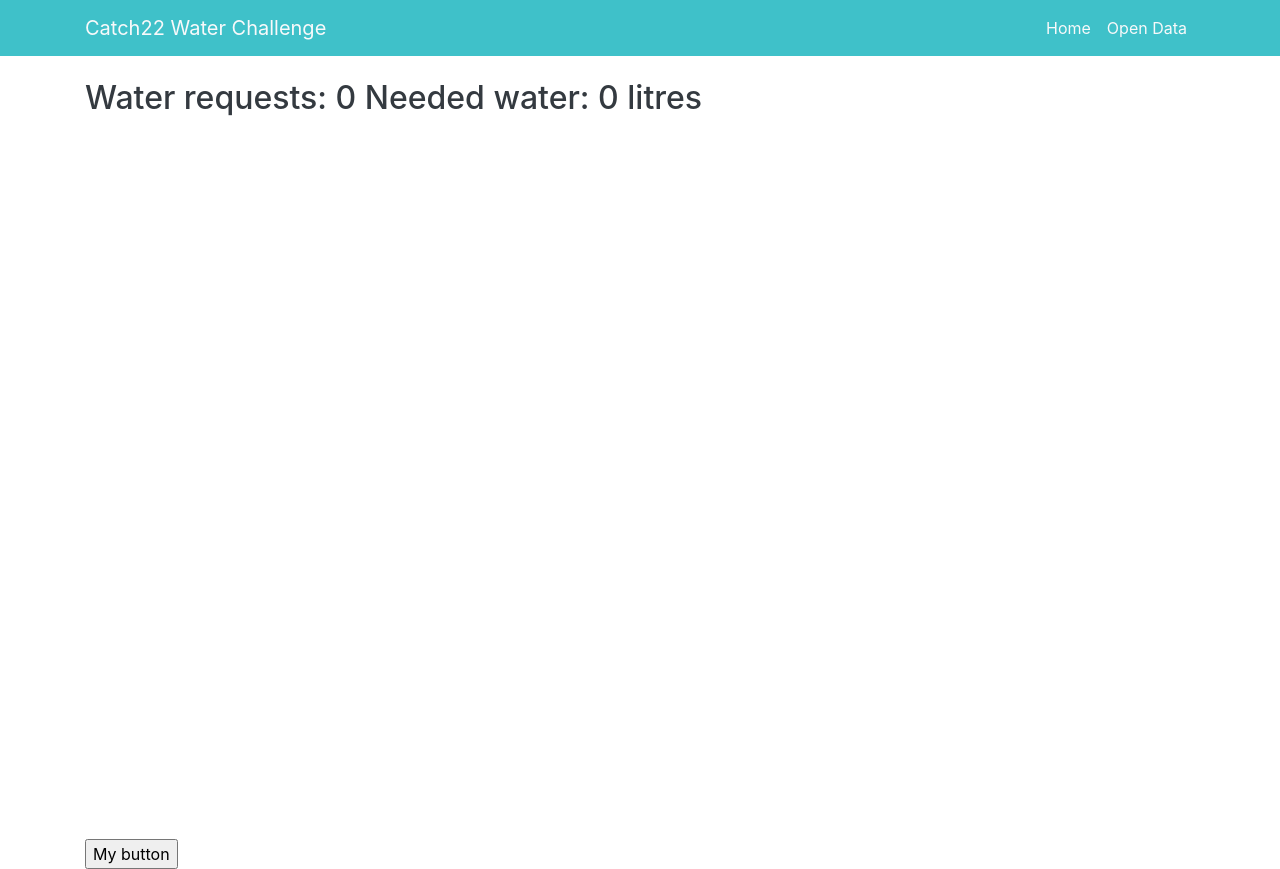
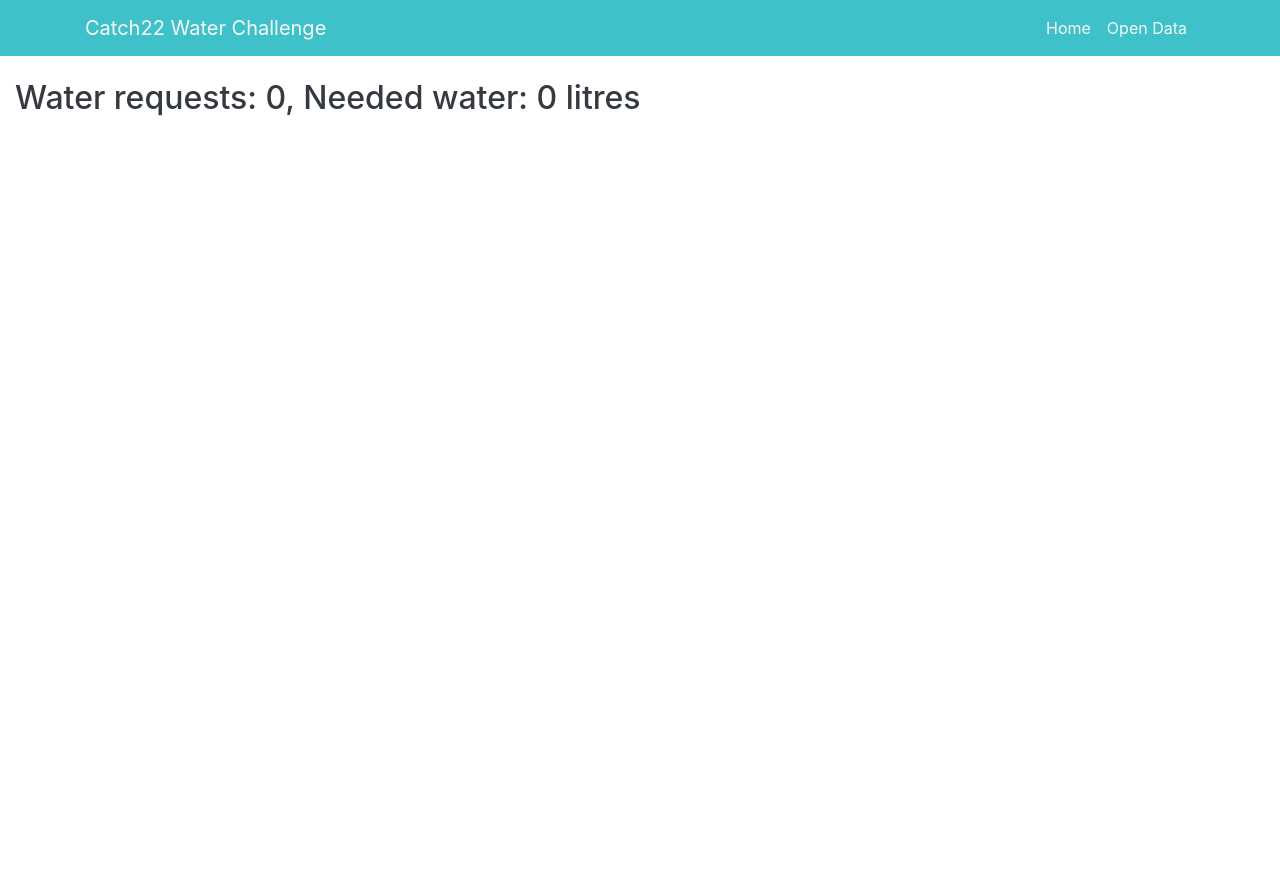
Before and after one commit to Jakob37/OpenHackCatch22, a website: page index.html in a window 1280 px wide. After the commit the page ends 800 px from the top, so only its background shows below. Drawn offline with nearby package versions, Linux system fonts and the light colour scheme; no server answers.

Commit message:
Fill page working

```diff
--- a/index.html
+++ b/index.html
@@ -68,20 +68,18 @@
 </nav>
 
 <!-- Page Content -->
-<div class="container">
+<div class="container-fluid">
 
   <div class="row">
-    <div class="col-10">
+    <div class="col">
       <h2 class="my-4 text-dark">
-        Water requests: <span id="request_span">0</span>
+        Water requests: <span id="request_span">0</span>,
         Needed water: <span id="water_span">0</span> litres
       </h2>
 
       <div id="mapid"></div>
-      <button id="button">My button</button>
     </div>
   </div>
-
 </div>
 <!-- /.container -->
 
@@ -126,8 +124,8 @@
       var parsed_data = JSON.parse(data);
       water_requests = [];
 
-//      var number_entries = parsed_data.length;
-      var number_entries = 126;
+      var number_entries = parsed_data.length;
+//      var number_entries = 126;
 
       var total_water = 0;
       for (var i = 0; i < number_entries; i++) {
--- a/public/style.css
+++ b/public/style.css
@@ -33,7 +33,10 @@ body {
 }
 
 #mapid {
-    height: 700px;
+    /*width: 1500px;*/
+    /*height: 1000px;*/
+    height: 80vh;
+
 }
 
 .text-dark {
--- a/public/web/js/map-functions.js
+++ b/public/web/js/map-functions.js
@@ -30,7 +30,7 @@ function add_marker(map_instance, water_request) {
   var current_date = new Date();
 
   var time_difference = (current_date - water_date)/1000/60/60;
-console.log(time_difference);
+// console.log(time_difference);
   if (time_difference > 33) {
     var marker = L.marker([lat, lng], {icon: redMarker}).addTo(map_instance);
   }
```
